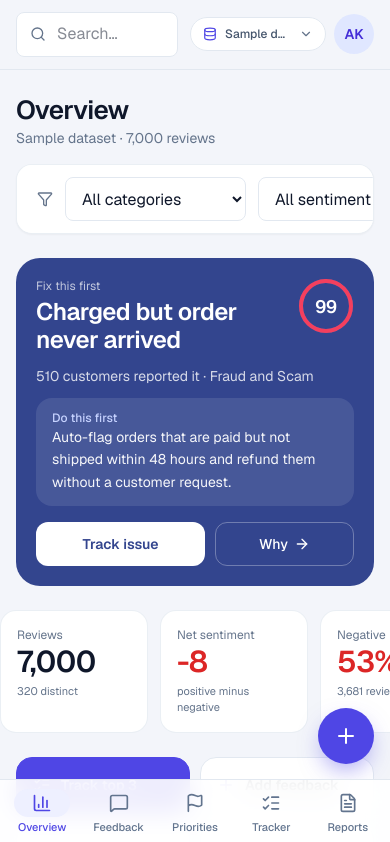
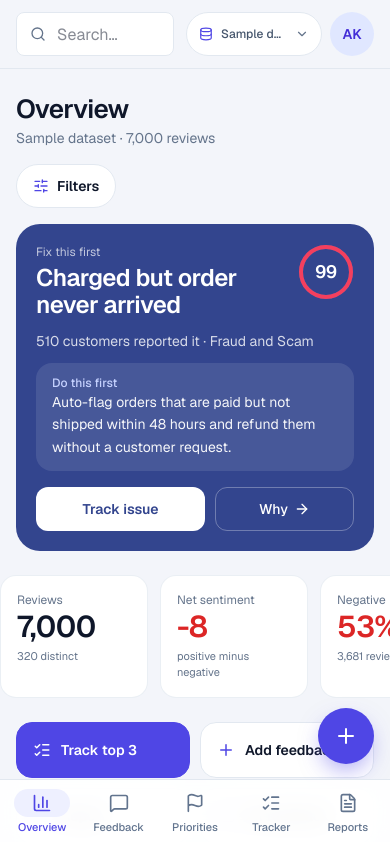
Before and after one commit to AbhishekKumarCode/insightflow, a Next.js app: page /overview in a window 390 px wide. Shown: the top 842 px of the page. Built offline with nearby package versions, Linux system fonts and the light colour scheme.

Commit message:
Phone: aligned header (same height and center line), Filters button with bottom sheet and removable chips; tests
Co-Authored-By: Claude Sonnet 5.5 <noreply@anthropic.com>

```diff
--- a/scripts/phone.mjs
+++ b/scripts/phone.mjs
@@ -83,6 +83,31 @@ ok("report options start collapsed", !(await p.getByLabel("Note for readers").is
 await p.getByRole("button", { name: /^Customize/ }).click();
 ok("report options expand on tap", await p.getByLabel("Note for readers").isVisible());
 
+// Header: search, session chip and avatar are one height and share a center line.
+await go("overview");
+const hb = async (loc) => { const x = await loc.boundingBox(); return { h: Math.round(x.height), mid: Math.round(x.y + x.height / 2) }; };
+const hs = [await hb(p.getByRole("textbox", { name: "Search feedback" })), await hb(p.getByRole("button", { name: "Switch session" })), await hb(p.getByRole("button", { name: "My data" }))];
+ok("header items are the same height", hs.every((x) => x.h === hs[0].h));
+ok("header items share one center line", hs.every((x) => Math.abs(x.mid - hs[0].mid) <= 1));
+
+// Filters: one button with a count, a bottom sheet, and removable chips.
+const filterBtn = p.getByRole("button", { name: /^Filters/ });
+ok("phone shows a single Filters button, not a row of dropdowns", await filterBtn.isVisible() && !(await p.locator("select").first().isVisible()));
+await filterBtn.click();
+await p.waitForTimeout(500);
+const sheet = p.locator("dialog[open]");
+const sb = await sheet.boundingBox();
+ok("filters open in a bottom sheet", !!sb && Math.abs(sb.y + sb.height - 844) < 3 && sb.width >= 388);
+await sheet.getByLabel("Category").selectOption("Fraud and Scam");
+await sheet.getByLabel("Sentiment").selectOption("negative");
+await sheet.getByRole("button", { name: "Show results" }).click();
+await p.waitForTimeout(500);
+ok("active filters appear as chips with a count", await p.getByRole("button", { name: "Remove filter Fraud and Scam" }).isVisible() && (await filterBtn.innerText()).includes("2"));
+ok("the dashboard follows the filter", (await p.locator("[data-mobile-home]").innerText()).includes("Fraud and Scam"));
+await p.getByRole("button", { name: "Remove filter Negative" }).click();
+await p.getByRole("button", { name: "Remove filter Fraud and Scam" }).click();
+ok("chips remove filters", (await p.getByRole("button", { name: /^Remove filter/ }).count()) === 0);
+
 // Header keeps the session switcher on a phone.
 await p.getByRole("button", { name: "Switch session" }).click();
 ok("session switcher works on a phone", await p.getByRole("menuitem", { name: /New session/ }).isVisible());
--- a/src/components/filters.tsx
+++ b/src/components/filters.tsx
@@ -1,15 +1,37 @@
 "use client";
-import { Filter } from "lucide-react";
+import { useEffect, useRef, useState } from "react";
+import { Filter, SlidersHorizontal, X } from "lucide-react";
 import { categories, WEEKS } from "@/lib/data";
 import { useApp } from "@/lib/store";
 import { Card } from "./ui";
 
 const sel = "shrink-0 rounded-lg border border-line bg-white px-3 py-2 text-sm outline-none focus:border-brand";
+const PERIODS = [
+  { v: `0-${WEEKS - 1}`, label: "All 13 weeks" },
+  { v: `${WEEKS - 4}-${WEEKS - 1}`, label: "Last 4 weeks" },
+  { v: `${WEEKS - 8}-${WEEKS - 1}`, label: "Last 8 weeks" },
+  { v: `0-${Math.floor(WEEKS / 2) - 1}`, label: "First half" },
+];
+const SENTIMENT_LABEL: Record<string, string> = { positive: "Positive", neutral: "Mixed", negative: "Negative" };
+
 export function FilterBar() {
   const { filters: f, setFilters, resetFilters } = useApp();
-  const dirty = f.category !== "all" || f.sentiment !== "all" || f.from !== 0 || f.to !== WEEKS - 1 || f.q;
+  const [sheet, setSheet] = useState(false);
+  const dlg = useRef<HTMLDialogElement>(null);
+  useEffect(() => { const d = dlg.current; if (!d) return; if (sheet && !d.open) d.showModal(); if (!sheet && d.open) d.close(); }, [sheet]);
+
+  const period = `${f.from}-${f.to}`;
+  const chips = [
+    f.category !== "all" && { label: f.category, clear: () => setFilters({ category: "all" }) },
+    f.sentiment !== "all" && { label: SENTIMENT_LABEL[f.sentiment] ?? f.sentiment, clear: () => setFilters({ sentiment: "all" }) },
+    period !== PERIODS[0].v && { label: PERIODS.find((p) => p.v === period)?.label ?? "Custom period", clear: () => setFilters({ from: 0, to: WEEKS - 1 }) },
+  ].filter(Boolean) as { label: string; clear: () => void }[];
+  const dirty = chips.length > 0 || !!f.q;
+
   return (
-    <Card className="no-print snap-row mb-6 flex items-center gap-3 overflow-x-auto !py-3 sm:flex-wrap sm:overflow-visible">
+    <>
+      {/* Larger screens: all three filters in a row */}
+      <Card className="no-print mb-6 hidden items-center gap-3 !py-3 sm:flex sm:flex-wrap">
         <Filter size={16} className="shrink-0 text-muted" />
         <select aria-label="Category" className={sel} value={f.category} onChange={(e) => setFilters({ category: e.target.value })}>
           <option value="all">All categories</option>{categories().map((c) => <option key={c}>{c}</option>)}
@@ -17,13 +39,46 @@ export function FilterBar() {
         <select aria-label="Sentiment" className={sel} value={f.sentiment} onChange={(e) => setFilters({ sentiment: e.target.value })}>
           <option value="all">All sentiment</option><option value="positive">Positive</option><option value="neutral">Neutral</option><option value="negative">Negative</option>
         </select>
-      <select aria-label="Period" className={sel} value={`${f.from}-${f.to}`} onChange={(e) => { const [a, b] = e.target.value.split("-").map(Number); setFilters({ from: a, to: b }); }}>
-        <option value={`0-${WEEKS - 1}`}>All 13 weeks</option>
-        <option value={`${WEEKS - 4}-${WEEKS - 1}`}>Last 4 weeks</option>
-        <option value={`${WEEKS - 8}-${WEEKS - 1}`}>Last 8 weeks</option>
-        <option value={`0-${Math.floor(WEEKS / 2) - 1}`}>First half</option>
+        <select aria-label="Period" className={sel} value={period} onChange={(e) => { const [a, b] = e.target.value.split("-").map(Number); setFilters({ from: a, to: b }); }}>
+          {PERIODS.map((p) => <option key={p.v} value={p.v}>{p.label}</option>)}
         </select>
         {dirty && <button onClick={resetFilters} className="ml-auto shrink-0 whitespace-nowrap text-sm font-medium text-brand hover:underline">Clear filters</button>}
       </Card>
+
+      {/* Phones: one button, active filters as removable chips, options in a bottom sheet */}
+      <div className="no-print mb-4 flex items-center gap-2 sm:hidden">
+        <button onClick={() => setSheet(true)} aria-haspopup="dialog" className="flex h-11 shrink-0 items-center gap-2 rounded-full border border-line bg-white px-4 text-sm font-semibold">
+          <SlidersHorizontal size={16} className="text-brand" />Filters
+          {chips.length > 0 && <span className="grid size-5 place-items-center rounded-full bg-brand text-[11px] text-white">{chips.length}</span>}
+        </button>
+        <div className="snap-row flex min-w-0 flex-1 gap-2 overflow-x-auto">
+          {chips.map((c) => (
+            <button key={c.label} onClick={c.clear} aria-label={`Remove filter ${c.label}`} className="flex h-9 shrink-0 items-center gap-1.5 rounded-full bg-brand-soft px-3 text-sm font-medium text-brand">{c.label}<X size={14} /></button>))}
+        </div>
+      </div>
+      <dialog ref={dlg} onClose={() => setSheet(false)} onClick={(e) => e.target === dlg.current && setSheet(false)} aria-label="Filters"
+        className="m-auto mb-0 w-full max-w-none rounded-t-3xl border-0 bg-white p-0 shadow-2xl backdrop:bg-slate-900/50 backdrop:backdrop-blur-sm sm:hidden">
+        {sheet && (
+          <div className="px-5 pb-6 pt-3">
+            <div aria-hidden className="mx-auto h-1 w-10 rounded-full bg-slate-300" />
+            <div className="mt-3 flex items-center justify-between"><h2 className="text-lg font-semibold">Filters</h2><button onClick={() => setSheet(false)} aria-label="Close filters" className="grid size-10 place-items-center rounded-full text-muted hover:bg-slate-100"><X size={18} /></button></div>
+            <div className="mt-3 space-y-4">
+              <label className="block text-sm font-medium">Category
+                <select className="mt-1.5 h-12 w-full rounded-xl border border-line bg-white px-3 text-base font-normal" value={f.category} onChange={(e) => setFilters({ category: e.target.value })}>
+                  <option value="all">All categories</option>{categories().map((c) => <option key={c}>{c}</option>)}</select></label>
+              <label className="block text-sm font-medium">Sentiment
+                <select className="mt-1.5 h-12 w-full rounded-xl border border-line bg-white px-3 text-base font-normal" value={f.sentiment} onChange={(e) => setFilters({ sentiment: e.target.value })}>
+                  <option value="all">All sentiment</option><option value="positive">Positive</option><option value="neutral">Mixed</option><option value="negative">Negative</option></select></label>
+              <label className="block text-sm font-medium">Period
+                <select className="mt-1.5 h-12 w-full rounded-xl border border-line bg-white px-3 text-base font-normal" value={period} onChange={(e) => { const [a, b] = e.target.value.split("-").map(Number); setFilters({ from: a, to: b }); }}>
+                  {PERIODS.map((p) => <option key={p.v} value={p.v}>{p.label}</option>)}</select></label>
+            </div>
+            <div className="mt-6 flex gap-3">
+              <button onClick={resetFilters} disabled={!dirty} className="h-12 flex-1 rounded-xl border border-line text-sm font-semibold disabled:text-slate-400">Clear</button>
+              <button onClick={() => setSheet(false)} className="h-12 flex-[2] rounded-xl bg-brand text-sm font-semibold text-white">Show results</button>
+            </div>
+          </div>)}
+      </dialog>
+    </>
   );
 }
--- a/src/components/shell.tsx
+++ b/src/components/shell.tsx
@@ -146,11 +146,11 @@ export function Shell({ children }: { children: React.ReactNode }) {
             <input value={filters.q} onChange={(e) => setFilters({ q: e.target.value })}
               onKeyDown={(e) => e.key === "Enter" && path !== "/feedback" && router.push("/feedback")}
               placeholder="Search…" aria-label="Search feedback"
-              className="w-full min-w-0 rounded-lg border border-line bg-white py-2.5 pl-10 pr-3 text-sm outline-none transition focus:border-brand focus:ring-4 focus:ring-brand/10" />
+              className="h-11 w-full min-w-0 rounded-lg border border-line bg-white pl-10 pr-3 text-sm outline-none transition focus:border-brand focus:ring-4 focus:ring-brand/10 md:h-10" />
           </label>
           <div className="ml-auto flex shrink-0 items-center gap-2 md:gap-3">
             <div ref={chipRef} className="relative">
-              <button onClick={() => setChip((v) => !v)} aria-haspopup="menu" aria-expanded={chip} aria-label="Switch session" className="flex max-w-[8.5rem] items-center gap-2 rounded-full border border-line bg-white px-3 py-2 text-xs font-medium text-slate-600 hover:bg-slate-50 sm:max-w-[16rem]">
+              <button onClick={() => setChip((v) => !v)} aria-haspopup="menu" aria-expanded={chip} aria-label="Switch session" className="flex h-11 max-w-[8.5rem] items-center gap-2 rounded-full border border-line bg-white px-3 text-xs font-medium text-slate-600 hover:bg-slate-50 md:h-10 sm:max-w-[16rem]">
                 <Database size={14} className="shrink-0 text-brand" /><span className="truncate">{session.name} · {fmt(all.total)}</span><ChevronDown size={14} className="shrink-0 text-muted" />
               </button>
               {chip && (
@@ -173,7 +173,7 @@ export function Shell({ children }: { children: React.ReactNode }) {
             </Link>
             <Link href="/reports" className="hidden items-center gap-2 rounded-lg bg-brand px-4 py-2.5 text-sm font-semibold text-white transition hover:bg-blue-800 sm:flex"><FilePlus2 size={16} />Create report</Link>
             <div ref={menuRef} className="relative">
-              <button onClick={() => setMenu((v) => !v)} aria-label="My data" aria-haspopup="menu" aria-expanded={menu} className="grid size-10 place-items-center rounded-full bg-indigo-100 text-sm font-semibold text-indigo-700 transition hover:bg-indigo-200">AK</button>
+              <button onClick={() => setMenu((v) => !v)} aria-label="My data" aria-haspopup="menu" aria-expanded={menu} className="grid size-11 place-items-center rounded-full bg-indigo-100 text-sm font-semibold text-indigo-700 transition hover:bg-indigo-200 md:size-10">AK</button>
               {menu && (
                 <div role="menu" className="absolute right-0 top-12 z-30 w-72 rounded-xl border border-line bg-white p-2 text-sm shadow-lg">
                   <p className="px-3 py-2 text-xs text-muted">Applies to this session. Everything is saved in this browser only.</p>
```
Lines whose indentation alone changed are shown as unchanged.
